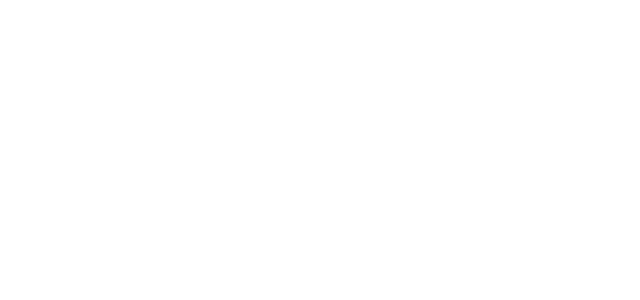
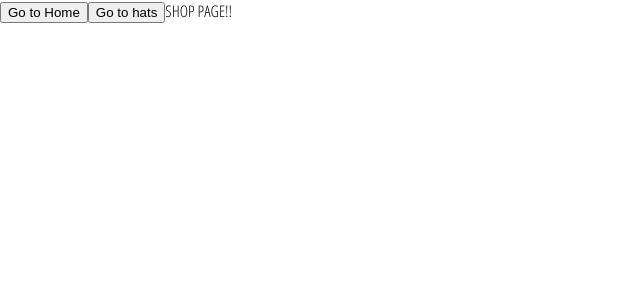
Before and after one commit to peterirani/react_ecommerce_app, a React (Create React App) app: page /shop in a window 1280 px wide. Shown: the top 300 px of the page, without its empty margins (0-640 px from the left). Built offline with nearby package versions, Linux system fonts and the light colour scheme.

Commit message:
update(go-to-link-component) : update the component

```diff
--- a/src/App.js
+++ b/src/App.js
@@ -3,6 +3,7 @@ import  { Route, Switch } from "react-router-dom";
 
 import './App.css';
 import Homepage from "./pages/homepage.component";
+import Shoppage from "./pages/shop/shop.component";
 
 
 const HatsPage = () => (
@@ -17,8 +18,9 @@ function App() {
     <div className="App">
       <header className="App-header">
           <Switch>
-              <Route exact path='/' component={Homepage} />
-              <Route exact path='/hats' component={HatsPage} />
+              <Route  path='/shop' component={Shoppage} />
+              <Route  path='/hats' component={HatsPage} />
+              <Route  path='/' component={Homepage} />
           </Switch>
       </header>
     </div>
--- a/src/components/go-to-link-button/go-to-link-button.component.jsx
+++ b/src/components/go-to-link-button/go-to-link-button.component.jsx
@@ -0,0 +1,9 @@
+import React from "react";
+
+export default function GoToLinkButton({goToFunc, link, textButton}){
+    return(
+        <button onClick={() => goToFunc(link)}>
+            {textButton}
+        </button>
+    )
+}
--- a/src/pages/shop/shop.component.jsx
+++ b/src/pages/shop/shop.component.jsx
@@ -0,0 +1,31 @@
+import React, { Component } from 'react';
+import { Link, withRouter } from "react-router-dom";
+import SHOP_DATA from "../../data/shop.data";
+import GoToLinkButton from "../../components/go-to-link-button/go-to-link-button.component";
+
+class Shoppage extends Component {
+    constructor(props) {
+        super(props);
+        this.state = {
+            collections : SHOP_DATA
+        }
+    }
+
+    goToLink = (link) => {
+        this.props.history.push(link)
+    };
+
+    render() {
+        console.log(this.props);
+        return(
+            <div>
+                <GoToLinkButton goToFunc={this.goToLink} link={"/"} textButton="Go to Home"/>
+                <GoToLinkButton goToFunc={this.goToLink} link={"/hats"} textButton="Go to hats"/>
+                SHOP PAGE!!
+            </div>
+        )
+    }
+
+}
+
+export default withRouter(Shoppage);
```
